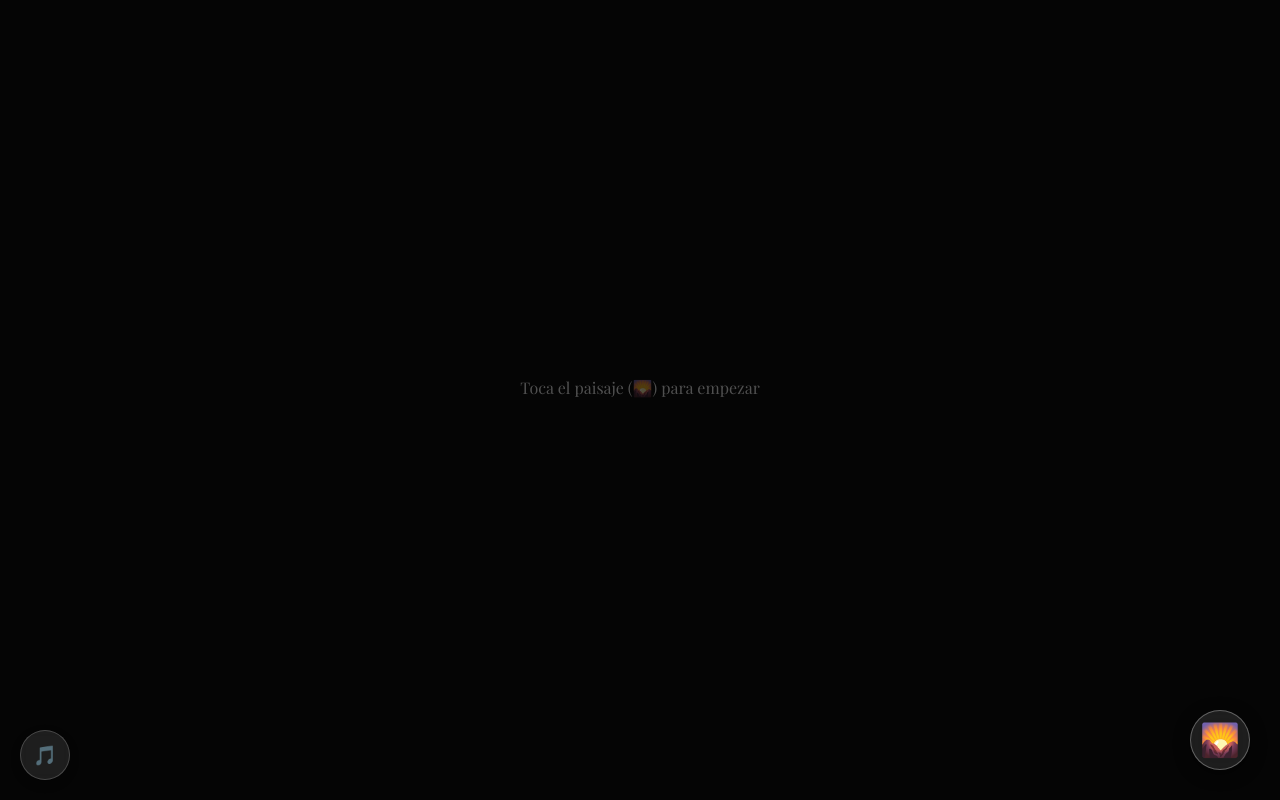
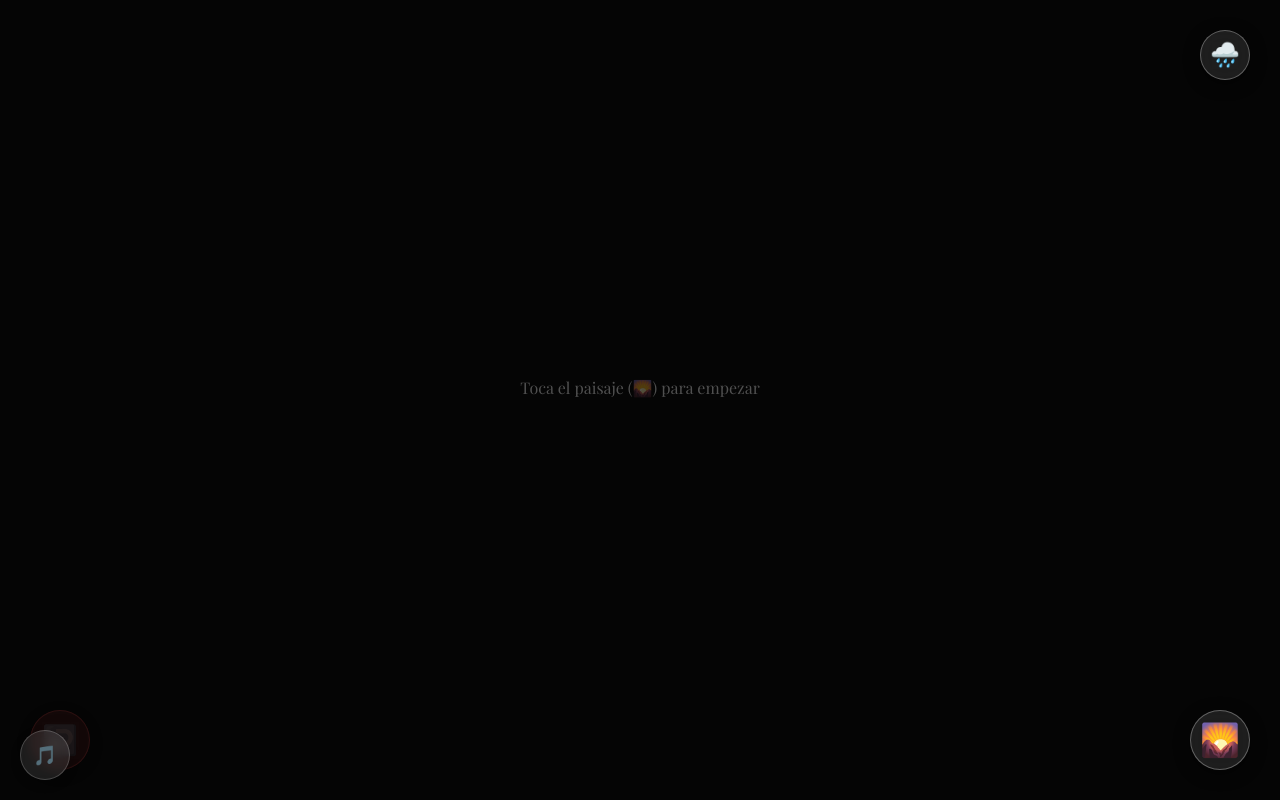
Before and after one commit to ArielArcentales/Project-Juls, a React (Vite) app: page / in a window 1280 px wide. Both pictures are taken after a click on the button "Ver tu regalo 🎁". Built offline with nearby package versions, Linux system fonts and the light colour scheme; a web font is replaced by a local one.

Commit message:
Jardin v6

```diff
--- a/src/Garden.jsx
+++ b/src/Garden.jsx
@@ -1,6 +1,6 @@
 /* eslint-disable no-unused-vars */
 import { motion, AnimatePresence } from 'framer-motion';
-import { useState } from 'react';
+import { useState, useEffect } from 'react';
 
 const flowerMenu = [
   { src: '/jardin/sol.png', scale: 1.4, id: 'sol' },
@@ -26,9 +26,66 @@ const createFlowerItem = (item) => {
   };
 };
 
+const RainEffect = () => {
+  const [drops, setDrops] = useState([]);
+
+  useEffect(() => {
+    const timer = setTimeout(() => {
+      const generatedDrops = Array.from({ length: 40 }).map((_, i) => ({
+        id: i,
+        left: Math.random() * 100,
+        duration: 0.8 + Math.random() * 0.5,
+        delay: Math.random() * 2
+      }));
+      setDrops(generatedDrops);
+    }, 0);
+    return () => clearTimeout(timer);
+  }, []);
+
+  if (drops.length === 0) return null;
+
+  return (
+    <div style={{ position: 'absolute', top: 0, left: 0, width: '100%', height: '100%', pointerEvents: 'none', zIndex: 40, overflow: 'hidden' }}>
+      {drops.map((drop) => (
+        <motion.div
+          key={drop.id}
+          initial={{ y: -20, opacity: 0 }}
+          animate={{ y: '110vh', opacity: 1 }}
+          transition={{
+            duration: drop.duration,
+            repeat: Infinity,
+            delay: drop.delay,
+            ease: 'linear'
+          }}
+          style={{
+            position: 'absolute',
+            left: `${drop.left}%`,
+            width: '2px',
+            height: '15px',
+            background: 'rgba(173, 216, 230, 0.6)',
+            boxShadow: '0 0 5px rgba(173, 216, 230, 0.8)',
+            borderRadius: '5px'
+          }}
+        />
+      ))}
+    </div>
+  );
+};
+
 export const Garden = () => {
   const [plantedItems, setPlantedItems] = useState([]);
   const [isMenuOpen, setIsMenuOpen] = useState(false);
+  const [isRaining, setIsRaining] = useState(false);
+
+  useEffect(() => {
+    let timer;
+    if (isRaining) {
+      timer = setTimeout(() => {
+        setIsRaining(false);
+      }, 7000);
+    }
+    return () => clearTimeout(timer);
+  }, [isRaining]);
 
   const addItem = (item) => {
     const newItem = createFlowerItem(item);
@@ -51,6 +108,19 @@ export const Garden = () => {
       overflow: 'hidden',
       touchAction: 'none'
     }}>
+
+      <AnimatePresence>
+        {isRaining && (
+          <motion.div
+            initial={{ opacity: 0 }}
+            animate={{ opacity: 1 }}
+            exit={{ opacity: 0 }}
+            transition={{ duration: 1 }}
+          >
+            <RainEffect />
+          </motion.div>
+        )}
+      </AnimatePresence>
 
       <div style={{ width: '100%', height: '100%', position: 'relative' }}>
 
@@ -90,6 +160,58 @@ export const Garden = () => {
           />
         ))}
       </div>
+
+      <motion.button
+        whileTap={{ scale: 0.9 }}
+        onClick={() => setIsRaining(true)}
+        style={{
+          position: 'absolute',
+          top: '30px',
+          right: '30px',
+          width: '50px',
+          height: '50px',
+          borderRadius: '50%',
+          backgroundColor: isRaining ? 'rgba(100, 200, 255, 0.3)' : 'rgba(255,255,255,0.1)',
+          backdropFilter: 'blur(10px)',
+          border: isRaining ? '1px solid #87CEEB' : '1px solid rgba(255,255,255,0.3)',
+          fontSize: '1.5rem',
+          cursor: 'pointer',
+          zIndex: 60,
+          display: 'flex',
+          alignItems: 'center',
+          justifyContent: 'center',
+          boxShadow: '0 4px 15px rgba(0,0,0,0.5)'
+        }}
+      >
+        🌧️
+      </motion.button>
+
+      <motion.button
+        whileTap={{ scale: 0.9 }}
+        onClick={removeLastItem}
+        disabled={plantedItems.length === 0}
+        style={{
+          position: 'absolute',
+          bottom: '30px',
+          left: '30px',
+          width: '60px',
+          height: '60px',
+          borderRadius: '50%',
+          backgroundColor: 'rgba(255, 77, 77, 0.2)',
+          backdropFilter: 'blur(10px)',
+          border: '1px solid rgba(255, 77, 77, 0.4)',
+          fontSize: '1.8rem',
+          cursor: 'pointer',
+          zIndex: 60,
+          display: 'flex',
+          alignItems: 'center',
+          justifyContent: 'center',
+          boxShadow: '0 4px 15px rgba(0,0,0,0.5)',
+          opacity: plantedItems.length === 0 ? 0.3 : 1
+        }}
+      >
+        ↩️
+      </motion.button>
 
       {!isMenuOpen && (
         <motion.button
@@ -195,30 +317,6 @@ export const Garden = () => {
               ))}
             </div>
 
-            <motion.button
-              whileTap={{ scale: 0.95 }}
-              onClick={removeLastItem}
-              disabled={plantedItems.length === 0}
-              style={{
-                width: '100%',
-                padding: '15px',
-                marginTop: '10px',
-                borderRadius: '12px',
-                border: '1px solid rgba(255, 77, 77, 0.3)',
-                backgroundColor: 'rgba(255, 77, 77, 0.1)',
-                color: '#ff6b6b',
-                fontSize: '1rem',
-                cursor: 'pointer',
-                display: 'flex',
-                alignItems: 'center',
-                justifyContent: 'center',
-                gap: '10px',
-                opacity: plantedItems.length === 0 ? 0.5 : 1
-              }}
-            >
-              <span>↩️</span> Deshacer último
-            </motion.button>
-
           </motion.div>
         )}
       </AnimatePresence>
```
